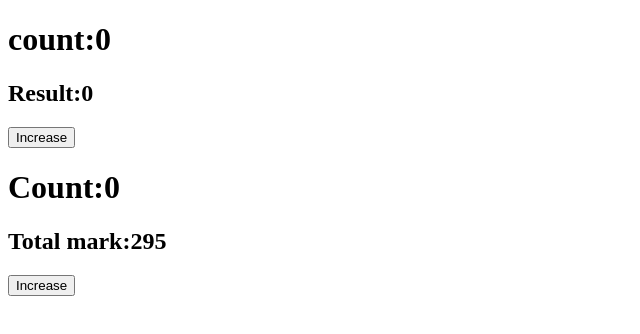
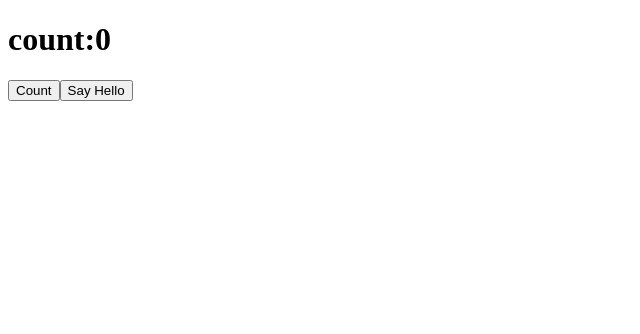
Before and after one commit to Abishek220-pro/Full-Stack-Journey, a React (Vite) app in the folder 04-React/day-04/react-learning/: page / in a window 1280 px wide. Shown: the top 334 px of the page, without its empty margins (0-640 px from the left). Built offline with nearby package versions, Linux system fonts and the light colour scheme.

Commit message:
React comelete

```diff
--- /dev/null
+++ b/04-React/day-04/react-learning/src/day-11/App.jsx
@@ -0,0 +1,16 @@
+import { useState,useCallback,useMemo } from "react";
+function App(){
+    const[count,setCount]=useState(0);
+    const handleClick=useCallback(()=>{
+        console.log("Hello");
+    },[]);
+    return(
+        <>
+        <h1>count:{count}</h1>
+        <button onClick={()=>setCount(count+1)}>Count</button>
+        <button onClick={()=>{handleClick}}>Say Hello</button>
+        </>
+    );
+
+}
+export default App;
--- a/04-React/day-04/react-learning/src/main.jsx
+++ b/04-React/day-04/react-learning/src/main.jsx
@@ -1,7 +1,7 @@
 import { StrictMode } from 'react'
 import { createRoot } from 'react-dom/client'
 import './index.css'
-import App from './day-10/App.jsx'
+import App from './day-11/App.jsx'
 
 createRoot(document.getElementById('root')).render(
   <StrictMode>
```
Also changed, not shown: 04-React/day-04/react-learning/src/day-11/App.css (added), 1 other file (tests, documents, lock files or other folders).
